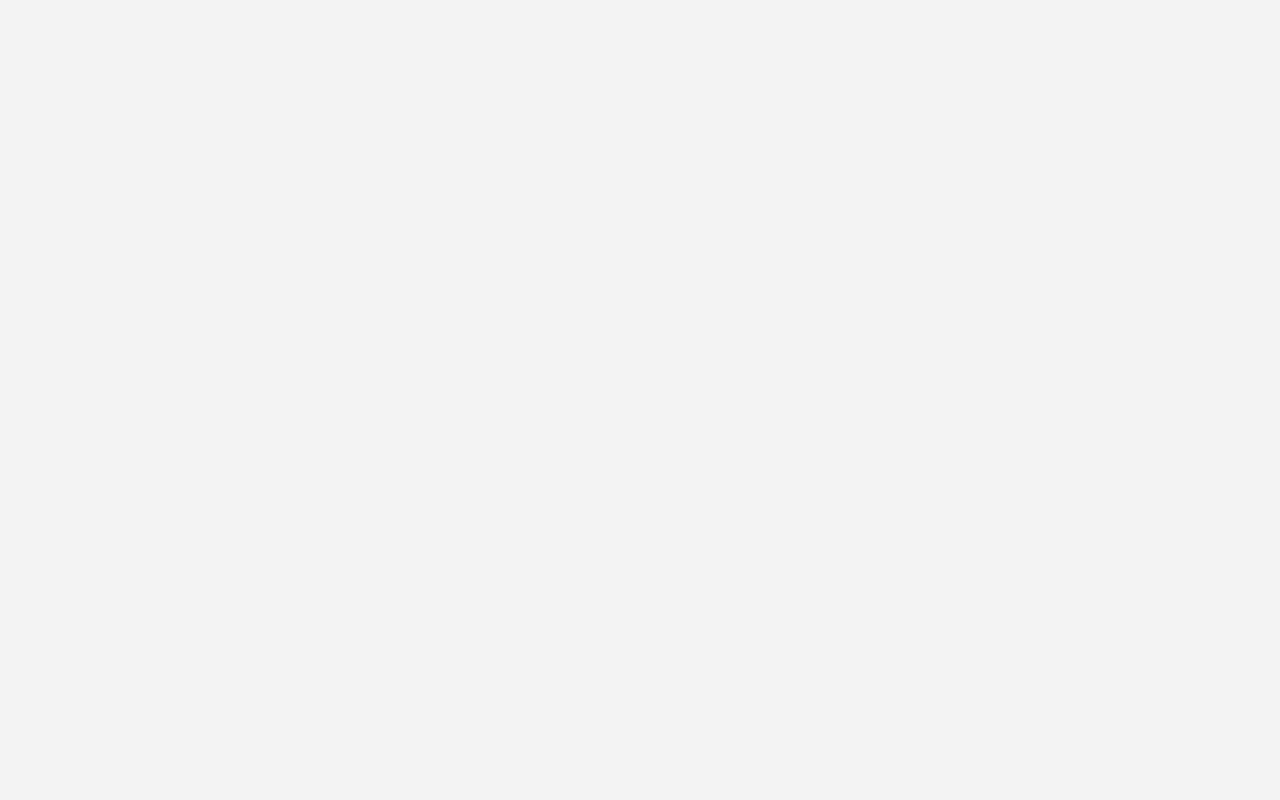
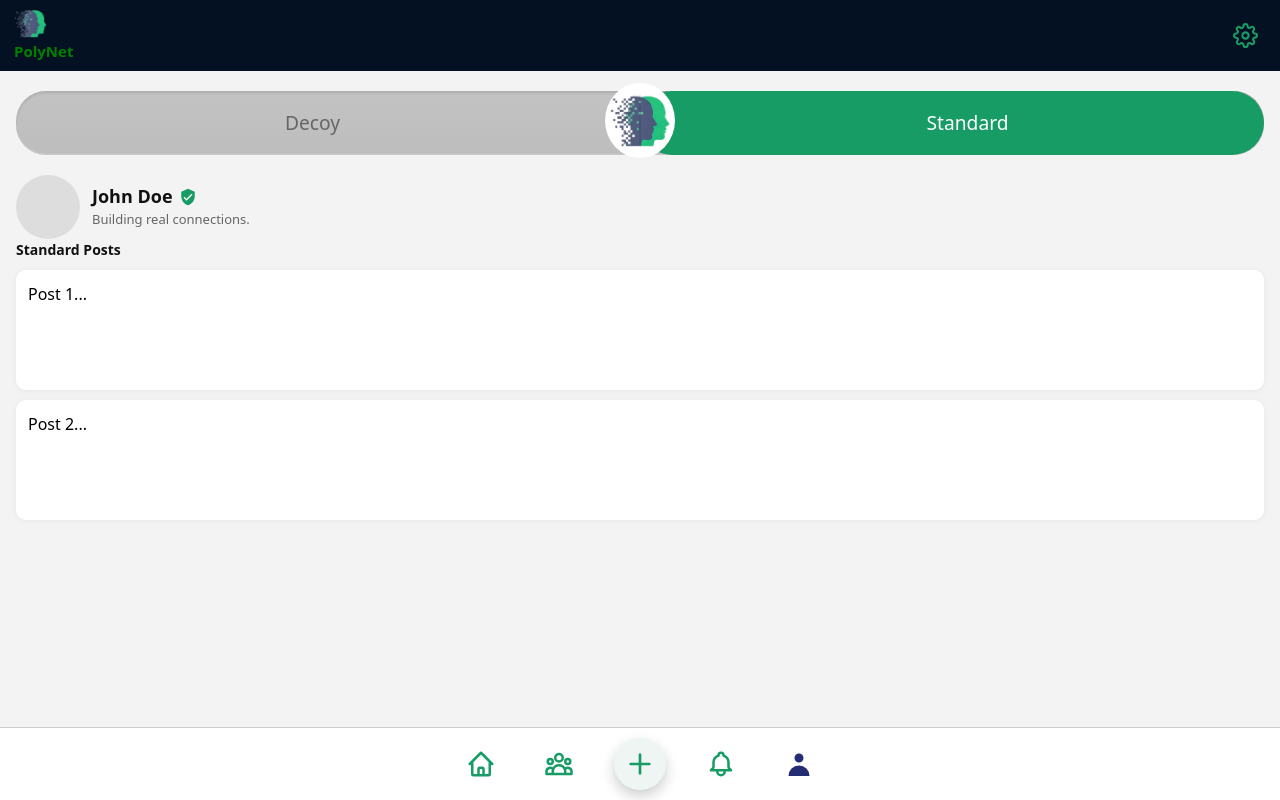
Before and after one commit to Sofiyat1/PolyNet, a React (Vite) app: page /profilepage in a window 1280 px wide. Before the commit this address had no page. Built offline with nearby package versions, Linux system fonts and the light colour scheme.

Commit message:
Profile page added

```diff
--- a/src/App.jsx
+++ b/src/App.jsx
@@ -6,6 +6,7 @@ import ConnectionPage from "./pages/ConnectionPage";
 import Profile from "./pages/Profile";
 import Settings from "./pages/Settings";
 import Notification from "./pages/Notification";
+import ProfilePage from "./pages/ProfilePage"
 
 import AppLayout from "./layouts/AppLayout";
 import "./App.css";
@@ -27,7 +28,7 @@ function App() {
       <Route element={<AppLayout />}>
         <Route path="/homepage" element={<HomePage />} />
         <Route path="/connectionpage" element={<ConnectionPage />} />
-        <Route path="/profile" element={<Profile />} />
+        <Route path="/profilepage" element={<ProfilePage />} />
         <Route path="/settings" element={<Settings />} />
         <Route path="/notification" element={<Notification />} />
         <Route path="/addpostpage" element={<AddPostPage />} />
--- a/src/components/SubNavbar.jsx
+++ b/src/components/SubNavbar.jsx
@@ -52,7 +52,7 @@ function SubNavbar({ visible }) {
           }
         </NavLink>
         <NavLink
-          to="/profile"
+          to="/profilepage"
           className={({ isActive }) =>
             isActive ? "sub-navbar-item active" : "sub-navbar-item"
           }
--- /dev/null
+++ b/src/pages/ProfilePage.css
@@ -0,0 +1,201 @@
+.profile-page {
+  padding: 16px;
+  display: flex;
+  flex-direction: column;
+  gap: 20px;
+  padding-top: 20px;
+}
+
+/* TOGGLE WRAPPER */
+.identity-toggle {
+  display: flex;
+  justify-content: center;
+}
+
+/* TOGGLE PILL */
+.toggle-pill {
+  position: relative;
+  display: grid;
+  grid-template-columns: 1fr auto 1fr;
+  align-items: stretch;
+  height: 64px;
+  padding: 0 4px;
+  border-radius: 30px;
+  background: #c3c3c3;
+  cursor: pointer;
+  overflow: visible;
+  width: 100%;
+  background: linear-gradient(#c3c3c3, #bdbdbd);
+
+  box-shadow:
+    inset 0 2px 3px rgba(0, 0, 0, 0.12),
+    inset 0 -1px 2px rgba(255, 255, 255, 0.25);
+
+}
+
+/* FULL ACTIVE HALF BACKGROUND */
+.toggle-pill::before {
+  content: "";
+  position: absolute;
+  top: 0;
+  bottom: 0;
+  width: 50%;
+  border-radius: 999px;
+  transition: transform 0.3s ease;
+  z-index: 0;
+}
+
+/* DECOY = LEFT (ACTIVE) */
+.toggle-pill.decoy::before {
+  left: 0;
+  background: #179c65;
+  transform: translateX(0);
+}
+
+/* STANDARD = RIGHT (ACTIVE) */
+.toggle-pill.standard::before {
+  left: 0;
+  background: #179c65;
+  transform: translateX(100%);
+}
+
+/* LABELS */
+.label {
+  display: flex;
+  align-items: center;
+  justify-content: center;
+  height: 64px;
+  font-size: 14px;
+  z-index: 1;
+  transition: color 0.3s ease;
+  line-height: 1;
+  padding: 0 10px;
+  font-size: 1.2rem;
+}
+
+/* ACTIVE TEXT = DECOY (LEFT) */
+.toggle-pill.decoy .left,
+.toggle-pill.standard .right {
+  color: white;
+}
+
+/* INACTIVE TEXT */
+.toggle-pill.decoy .right,
+.toggle-pill.standard .left {
+  color: #666;
+}
+
+/* CENTER */
+.toggle-center::before {
+  content: "";
+  position: absolute;
+  width: 2px;
+  height: 70%;
+
+  background: rgba(0, 0, 0, 0.08);
+  border-radius: 2px;
+}
+
+.toggle-center {
+  width: 70px;
+  height: 75px;
+  display: flex;
+  background: transparent;
+  align-items: center;
+  justify-content: center;
+  z-index: 2;
+  position: relative;
+  top: -8px;
+  border-radius: 50%;
+  background: #fff;
+}
+
+/* LOGO */
+.knob-logo {
+  width: 62px;
+  height: 56px;
+  object-fit: contain;
+}
+
+/* ANIMATION */
+.profile-content {
+  transition: all 0.2s ease;
+}
+
+.fade-out {
+  opacity: 0;
+  transform: translateY(6px);
+}
+
+.fade-in {
+  opacity: 1;
+  transform: translateY(0);
+}
+
+/* HEADER */
+.profile-header {
+  display: flex;
+  align-items: center;
+  gap: 12px;
+}
+
+.profile-avatar {
+  width: 64px;
+  height: 64px;
+  border-radius: 50%;
+  background: #ddd;
+}
+
+.profile-info {
+  display: flex;
+  flex-direction: column;
+}
+
+.name-row {
+  display: flex;
+  align-items: center;
+  gap: 6px;
+}
+
+.name-row h2 {
+  margin: 0;
+  font-size: 18px;
+}
+
+/* BADGES */
+.badge {
+  font-size: 18px;
+}
+
+.badge.standard {
+  color: #179c65;
+}
+
+.badge.decoy {
+  color: #b45309;
+}
+
+/* BIO */
+.bio {
+  font-size: 13px;
+  color: #666;
+}
+
+/* POSTS */
+.profile-posts {
+  display: flex;
+  flex-direction: column;
+  gap: 10px;
+}
+
+.profile-posts h3 {
+  font-size: 14px;
+  margin: 0;
+}
+
+.post-card {
+  background: #fff;
+  padding: 12px;
+  border-radius: 10px;
+  box-shadow: 0 1px 6px rgba(0, 0, 0, 0.05);
+}
--- /dev/null
+++ b/src/pages/ProfilePage.jsx
@@ -0,0 +1,79 @@
+import { useState } from "react";
+import "./ProfilePage.css";
+import { FiShield } from "react-icons/fi";
+import { MdVerifiedUser } from "react-icons/md";
+import logo from "../assets/logo.png";
+
+function ProfilePage() {
+  const [mode, setMode] = useState("standard");
+  const [animating, setAnimating] = useState(false);
+
+  const handleSwitch = () => {
+    setAnimating(true);
+
+    setTimeout(() => {
+      setMode((prev) => (prev === "standard" ? "decoy" : "standard"));
+      setAnimating(false);
+    }, 200);
+  };
+
+  const profileData = {
+    standard: {
+      name: "John Doe",
+      bio: "Building real connections.",
+    },
+    decoy: {
+      name: "Anonymous",
+      bio: "Just passing through.",
+    },
+  };
+
+  const current = profileData[mode];
+
+  return (
+    <div className="profile-page">
+      {/* TOGGLE */}
+      <div className="identity-toggle">
+        <div className={`toggle-pill ${mode}`} onClick={handleSwitch}>
+          <span className="label left">Decoy</span>
+          <div className="toggle-center">
+            <img src={logo} alt="Polynet logo" className="knob-logo" />
+          </div>
+          <span className="label right">Standard</span>
+        </div>
+      </div>
+
+      {/* CONTENT */}
+      <div className={`profile-content ${animating ? "fade-out" : "fade-in"}`}>
+        {/* HEADER */}
+        <div className="profile-header">
+          <div className="profile-avatar" />
+
+          <div className="profile-info">
+            <div className="name-row">
+              <h2>{current.name}</h2>
+
+              {mode === "standard" ? (
+                <MdVerifiedUser className="badge standard" />
+              ) : (
+                <FiShield className="badge decoy" />
+              )}
+            </div>
+
+            <p className="bio">{current.bio}</p>
+          </div>
+        </div>
+
+        {/* POSTS */}
+        <div className="profile-posts">
+          <h3>{mode === "standard" ? "Standard Posts" : "Decoy Posts"}</h3>
+
+          <div className="post-card">Post 1...</div>
+          <div className="post-card">Post 2...</div>
+        </div>
+      </div>
+    </div>
+  );
+}
+
+export default ProfilePage;
```
